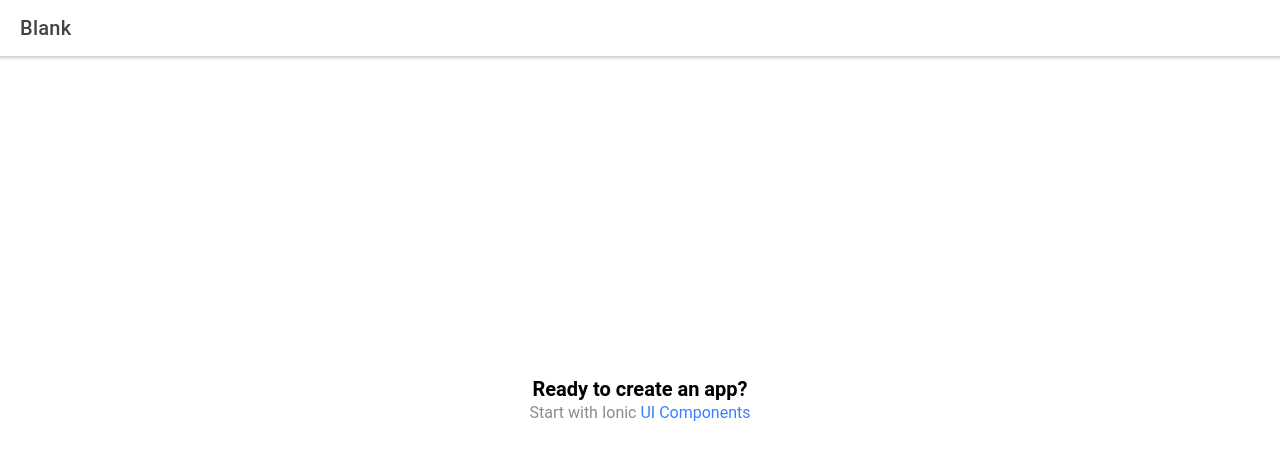
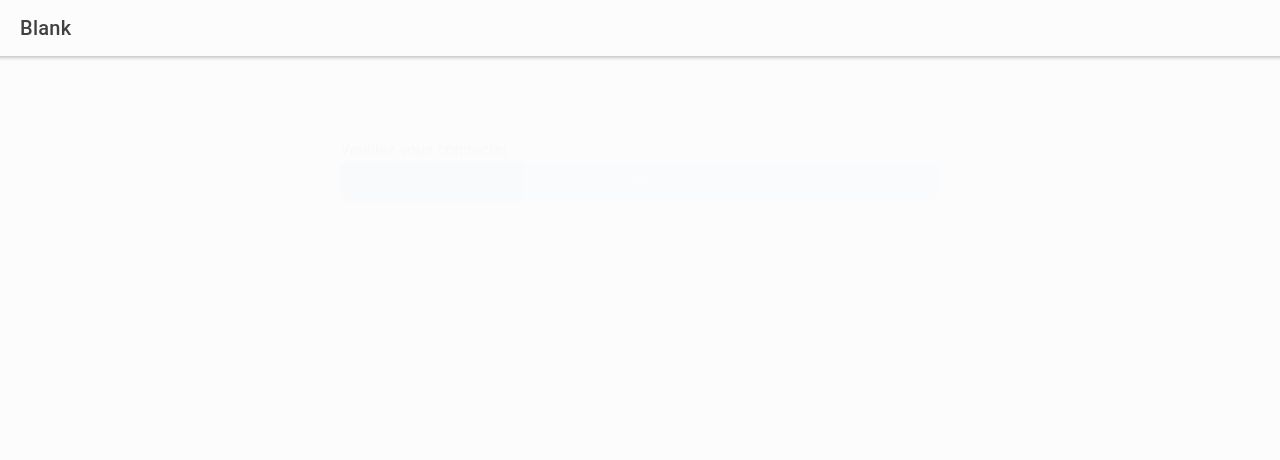
Before and after one commit to ShibaMiyuki07/ProjetTp, a React (Create React App) app in the folder ionic/: page /home in a window 1280 px wide. Shown: the top 460 px of the page. Built offline with nearby package versions, Linux system fonts and the light colour scheme; no server answers.

Commit message:
handle error

```diff
--- a/ionic/src/pages/Home.tsx
+++ b/ionic/src/pages/Home.tsx
@@ -1,8 +1,33 @@
-import { IonContent, IonHeader, IonPage, IonTitle, IonToolbar } from '@ionic/react';
+import { IonButton, IonContent, IonHeader, IonLabel, IonModal, IonPage, IonTitle, IonToolbar } from '@ionic/react';
+import { useEffect, useState } from 'react';
+import axios from "axios";
 import ExploreContainer from '../components/ExploreContainer';
 import './Home.css';
 
 const Home: React.FC = () => {
+  const [data,setData] = useState([]);
+  const [erreur,setErreur] = useState("");
+  const [isOpen,setIsOpen] = useState(false);
+  useEffect(() =>
+  {
+    axios.get("autre/test").then(data =>{
+      console.log(data.data);
+      console.log(data.request['status']);
+      if(data.request['status'] !== 200)
+      {
+        setIsOpen(true);
+        setErreur("Veuillez vous connecter");
+      }
+      else
+      {
+        setData(data.data);
+      }
+    }).catch((err) =>
+    {
+      setIsOpen(true);
+      setErreur("Veuillez vous connecter");
+    })
+  })
   return (
     <IonPage>
       <IonHeader>
@@ -16,7 +41,10 @@ const Home: React.FC = () => {
             <IonTitle size="large">Blank</IonTitle>
           </IonToolbar>
         </IonHeader>
-        <ExploreContainer />
+        <IonModal isOpen={isOpen}>
+          <IonLabel>{erreur}</IonLabel>
+          <IonButton>OK</IonButton>
+        </IonModal>
       </IonContent>
     </IonPage>
   );
```
